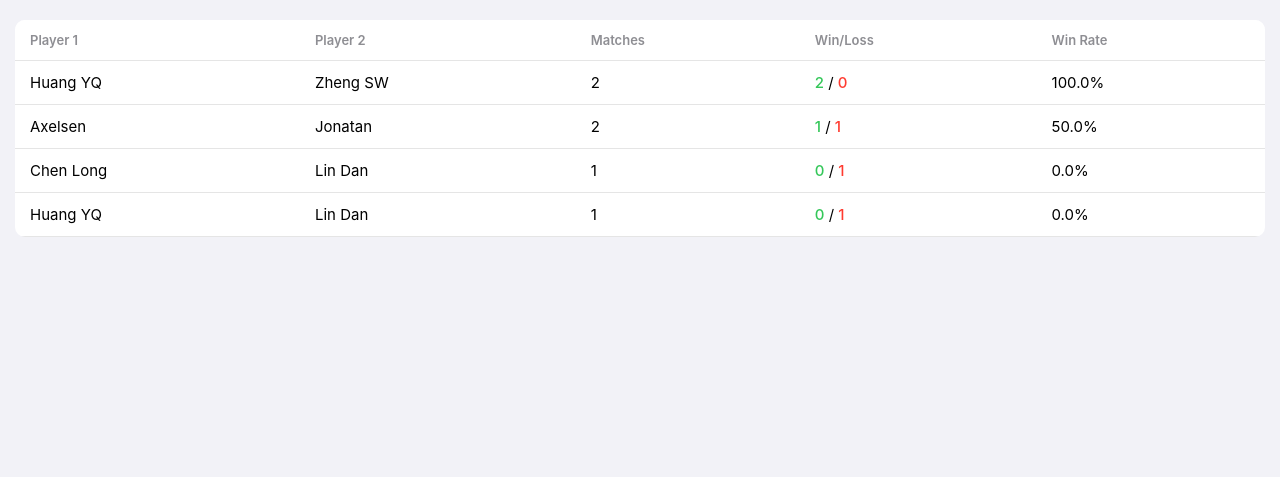
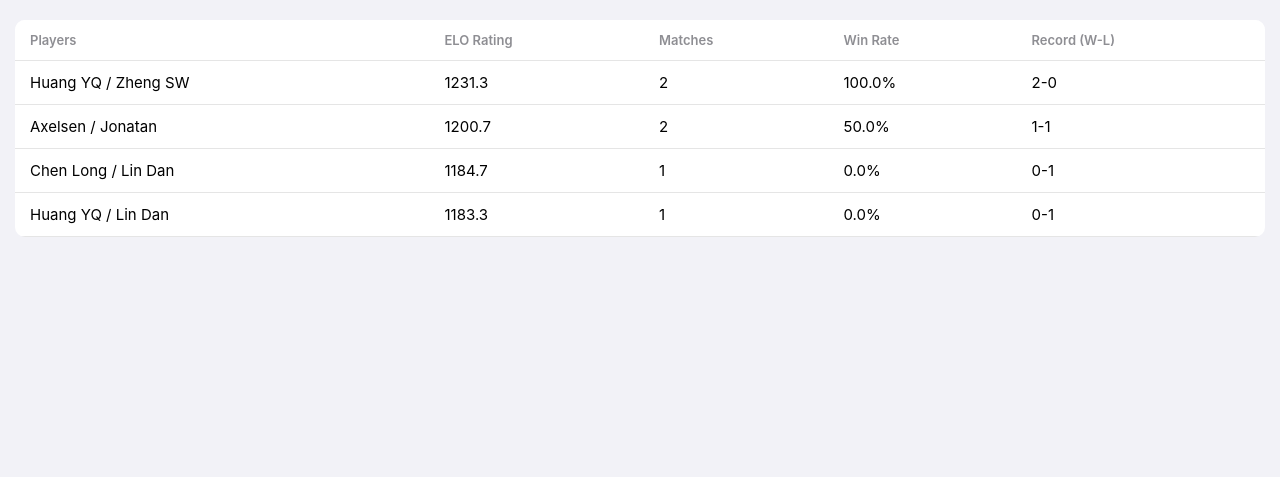
Before and after one commit to guzo-kevin/scorekeeper, a Flask app: page /pairs in a window 1280 px wide. Shown: the part 160-637 px from the top of the page. Run offline with Flask 3, Linux system fonts and the light colour scheme; data comes from the database, SQL or seed files in the repository; both versions use the stored data as it was after the commit.

Commit message:
add elo rating

```diff
--- a/app.py
+++ b/app.py
@@ -22,12 +22,14 @@ class Player(db.Model):
     sex = db.Column(db.Enum(Sex), nullable=False, default=Sex.U)
     join_date = db.Column(db.DateTime, default=datetime.utcnow)
     is_active = db.Column(db.Boolean, default=True)
+    elo_rating = db.Column(db.Float, default=1200.0)
 
 class Pair(db.Model):
     id = db.Column(db.Integer, primary_key=True)
     player1_id = db.Column(db.Integer, db.ForeignKey('player.id'), nullable=False)
     player2_id = db.Column(db.Integer, db.ForeignKey('player.id'), nullable=False)
     created_date = db.Column(db.DateTime, default=datetime.utcnow)
+    elo_rating = db.Column(db.Float, default=1200.0)
 
     # Define relationships
     player1 = db.relationship('Player', foreign_keys=[player1_id])
@@ -138,7 +140,8 @@ def pairs():
 
         # Sort pairs by win rate (descending) and total matches (descending)
         pairs = sorted(pairs,
-                      key=lambda x: (x.win_rate if x.win_rate >= 0 else float('-inf'),
+                      key=lambda x: (x.elo_rating,  # 首先按ELO排序
+                                   x.win_rate if x.win_rate >= 0 else float('-inf'),
                                    -x.total_matches),
                       reverse=True)
 
@@ -220,7 +223,8 @@ def players():
 
         # Sort players by win rate (descending)
         players = sorted(players,
-                        key=lambda x: (x.win_rate if x.win_rate >= 0 else float('-inf'),
+                        key=lambda x: (x.elo_rating,  # 首先按ELO排序
+                                     x.win_rate if x.win_rate >= 0 else float('-inf'),
                                      -x.total_matches),
                         reverse=True)
 
@@ -249,6 +253,29 @@ def add_player():
 def double_matches():
     matches = DoubleMatch.query.order_by(DoubleMatch.match_date.desc()).all()
     return render_template('double_matches.html', matches=matches)
+
+def calculate_elo_change(rating_a, rating_b, score_a, score_b, k_factor=32):
+    """
+    计算ELO评分变化
+    rating_a: A方当前ELO评分
+    rating_b: B方当前ELO评分
+    score_a: A方得分
+    score_b: B方得分
+    k_factor: ELO系统的K因子，影响评分变化的幅度
+    """
+    # 计算胜率期望值
+    expected_a = 1 / (1 + 10 ** ((rating_b - rating_a) / 400))
+    expected_b = 1 - expected_a
+
+    # 计算实际得分（1=胜，0=负）
+    actual_a = 1 if score_a > score_b else 0
+    actual_b = 1 - actual_a
+
+    # 计算评分变化
+    change_a = k_factor * (actual_a - expected_a)
+    change_b = k_factor * (actual_b - expected_b)
+
+    return change_a, change_b
 
 @app.route('/add_double_match', methods=['GET', 'POST'])
 def add_double_match():
@@ -298,6 +325,7 @@ def add_double_match():
             # Create the match with the winner determined by scores
             winner_pair_id = team1_pair_id if team1_score > team2_score else team2_pair_id
 
+            # 创建新比赛
             new_match = DoubleMatch(
                 team1_pair_id=team1_pair_id,
                 team2_pair_id=team2_pair_id,
@@ -306,8 +334,36 @@ def add_double_match():
                 winner_pair_id=winner_pair_id
             )
 
+            # 获取相关的配对
+            team1_pair = Pair.query.get(team1_pair_id)
+            team2_pair = Pair.query.get(team2_pair_id)
+
+            # 更新配对的ELO评分
+            pair_elo_change = calculate_elo_change(
+                team1_pair.elo_rating,
+                team2_pair.elo_rating,
+                team1_score,
+                team2_score
+            )
+
+            team1_pair.elo_rating += pair_elo_change[0]
+            team2_pair.elo_rating += pair_elo_change[1]
+
+            # 更新玩家的ELO评分（变化量减半，因为是团队比赛）
+            player_elo_change = (pair_elo_change[0] / 2, pair_elo_change[1] / 2)
+
+            # 更新team1的玩家
+            team1_pair.player1.elo_rating += player_elo_change[0]
+            team1_pair.player2.elo_rating += player_elo_change[0]
+
+            # 更新team2的玩家
+            team2_pair.player1.elo_rating += player_elo_change[1]
+            team2_pair.player2.elo_rating += player_elo_change[1]
+
+            # 保存所有更改
             db.session.add(new_match)
             db.session.commit()
+
             return redirect(url_for('double_matches'))
 
         except ValueError as e:
@@ -396,6 +452,35 @@ def delete_pair(id):
 def delete_double_match(id):
     try:
         match = DoubleMatch.query.get_or_404(id)
+
+        # 获取相关的配对
+        team1_pair = match.team1_pair
+        team2_pair = match.team2_pair
+
+        # 计算原始ELO变化（用负分数来反转变化）
+        pair_elo_change = calculate_elo_change(
+            team1_pair.elo_rating,
+            team2_pair.elo_rating,
+            match.team2_score,  # 反转分数
+            match.team1_score   # 反转分数
+        )
+
+        # 恢复配对的ELO评分
+        team1_pair.elo_rating += pair_elo_change[0]
+        team2_pair.elo_rating += pair_elo_change[1]
+
+        # 恢复玩家的ELO评分
+        player_elo_change = (pair_elo_change[0] / 2, pair_elo_change[1] / 2)
+
+        # 恢复team1的玩家
+        team1_pair.player1.elo_rating += player_elo_change[0]
+        team1_pair.player2.elo_rating += player_elo_change[0]
+
+        # 恢复team2的玩家
+        team2_pair.player1.elo_rating += player_elo_change[1]
+        team2_pair.player2.elo_rating += player_elo_change[1]
+
+        # 删除比赛
         db.session.delete(match)
         db.session.commit()
         flash('Double match deleted successfully')
@@ -417,5 +502,5 @@ def toggle_player_status(id):
 
 if __name__ == '__main__':
     # app.run(debug=True)
-    app.run(debug=False)
+    app.run(debug=False,port=8080)
     # app.run(host='0.0.0.0', port=8080, debug=False)
--- a/templates/pairs.html
+++ b/templates/pairs.html
@@ -18,33 +18,30 @@
 
 {% if pairs %}
     <div class="table-container">
-        <table>
+        <table class="table">
             <thead>
                 <tr>
-                    <th>Player 1</th>
-                    <th>Player 2</th>
+                    <th>Players</th>
+                    <th>ELO Rating</th>
                     <th>Matches</th>
-                    <th>Win/Loss</th>
                     <th>Win Rate</th>
+                    <th>Record (W-L)</th>
                 </tr>
             </thead>
             <tbody>
                 {% for pair in pairs %}
                 <tr>
-                    <td>{{ pair.player1.name }}</td>
-                    <td>{{ pair.player2.name }}</td>
+                    <td>{{ pair.player1.name }} / {{ pair.player2.name }}</td>
+                    <td>{{ "%.1f"|format(pair.elo_rating) }}</td>
                     <td>{{ pair.total_matches }}</td>
                     <td>
-                        <span class="win-count">{{ pair.wins }}</span> /
-                        <span class="loss-count">{{ pair.losses }}</span>
-                    </td>
-                    <td>
-                        {% if pair.total_matches > 0 %}
+                        {% if pair.win_rate >= 0 %}
                             {{ "%.1f"|format(pair.win_rate) }}%
                         {% else %}
-                            -
+                            N/A
                         {% endif %}
                     </td>
+                    <td>{{ pair.wins }}-{{ pair.losses }}</td>
                 </tr>
                 {% endfor %}
             </tbody>
```
Also changed, not shown: templates/players.html (+10 -9 lines), instance/badminton.db (added).
